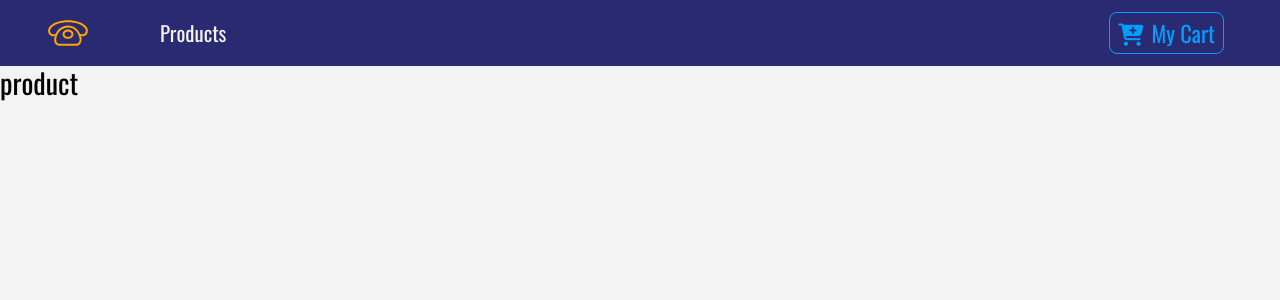
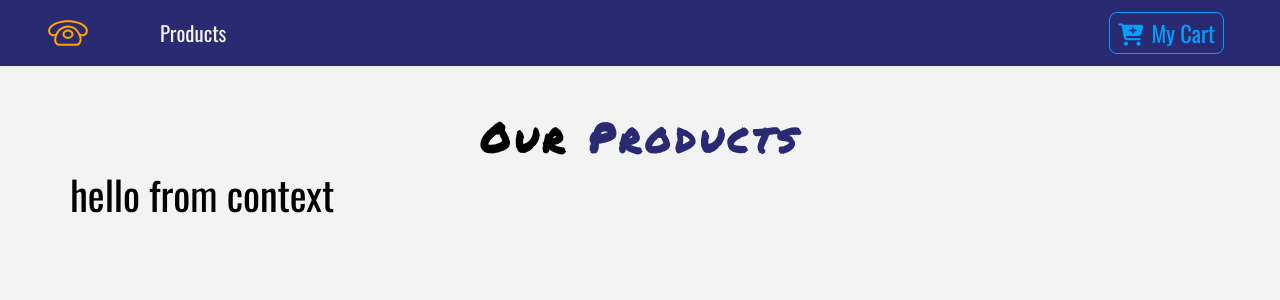
Before and after one commit to Bilal898/react-store, a React (Create React App) app: page / in a window 1280 px wide. Shown: the top 300 px of the page. Built offline with nearby package versions, Linux system fonts and the light colour scheme.

Commit message:
context hello

```diff
--- /dev/null
+++ b/src/Context.js
@@ -0,0 +1,18 @@
+import React, { Component } from 'react'
+
+const ProductContext = React.createContext()
+
+
+class ProductProvider extends Component {
+    render() {
+        return (
+            <ProductContext.Provider value="hello from context">
+                {this.props.children}
+            </ProductContext.Provider>
+        )
+    }
+}
+
+const ProductConsumer = ProductContext.Consumer
+
+export {ProductProvider, ProductConsumer}
--- a/src/components/ProductList.js
+++ b/src/components/ProductList.js
@@ -1,12 +1,33 @@
 import React, { Component } from 'react'
 import Product from './Product'
+import Title from './Title'
+import {storeProducts} from '../data'
+import {ProductConsumer} from '../Context'
+
 export default class ProductList extends Component {
+
+    state = {
+        products: storeProducts
+    }
     render() {
+        console.log(this.state.products)
         return (
-            <div>
-                <Product />
+            <React.Fragment>
+                <div className="py-5">
+                    <div className="container">
+                        <Title name="our" title="products" />
 
-            </div>
+                        <div className="row">
+                            <ProductConsumer>
+                                {(hello) => {
+                                    return <h1>{hello}</h1>
+                                }}
+                            </ProductConsumer>
+                        </div>
+                    </div>
+                </div>
+            </React.Fragment>
+
         )
     }
 }
--- /dev/null
+++ b/src/components/Title.js
@@ -0,0 +1,15 @@
+import React from 'react'
+
+export default function Title({name, title}) {
+    return (
+        <div className="row">
+            <div className="col-10 mx-auto text-title text-center">
+                <h1 className="text-capitalize font-weight-bold">
+                    {name} <strong className="text-blue">
+                    {title}
+                    </strong>
+                </h1>
+            </div>
+        </div>
+    )
+}
--- a/src/index.js
+++ b/src/index.js
@@ -3,12 +3,15 @@
 import './index.css';
 import App from './App';
 import {BrowserRouter as Router} from 'react-router-dom'
+import {ProductProvider} from './Context'
 import * as serviceWorker from './serviceWorker';
 
 ReactDOM.render(
-<Router>
-    <App />
-</Router>
+    <ProductProvider>
+        <Router>
+            <App />
+        </Router>
+    </ProductProvider>
 , document.getElementById('root'));
 
 // If you want your app to work offline and load faster, you can change
```
